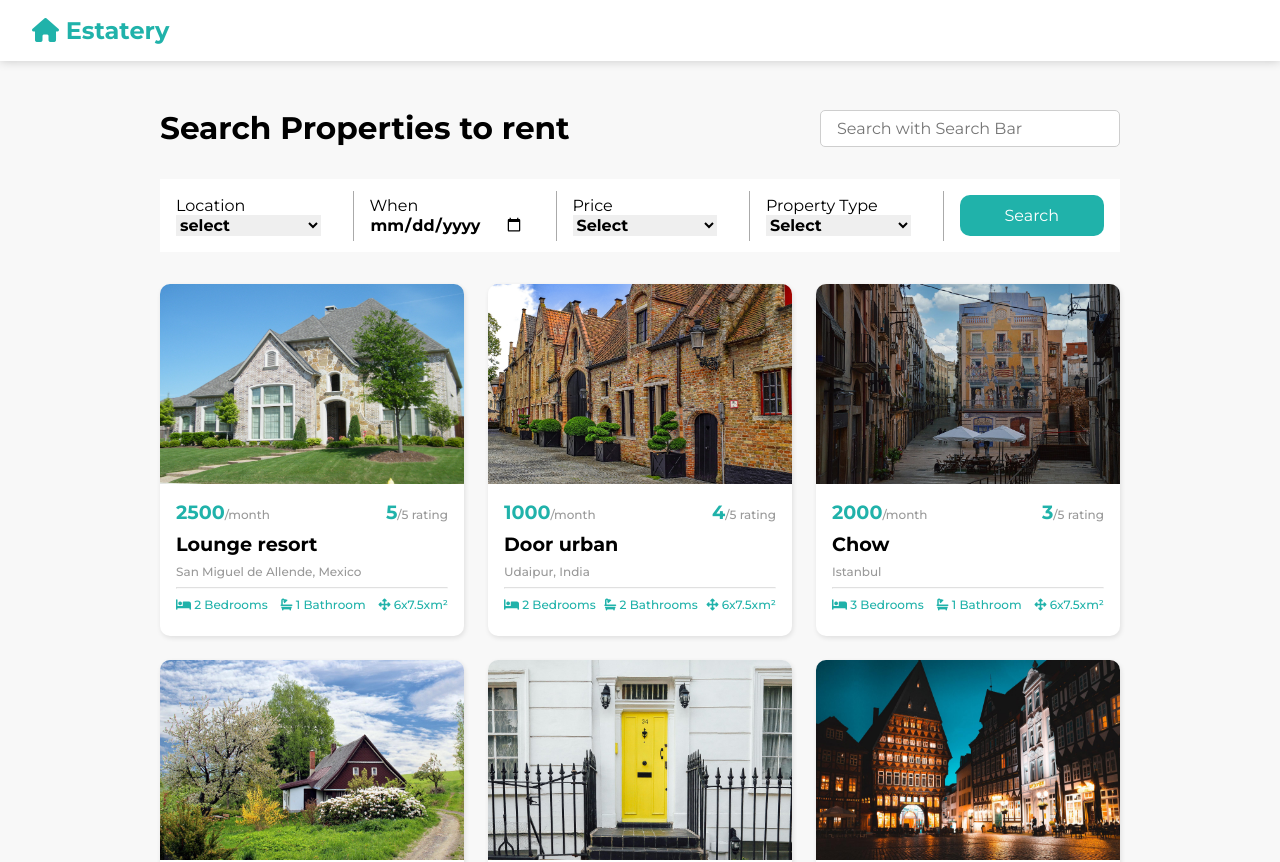
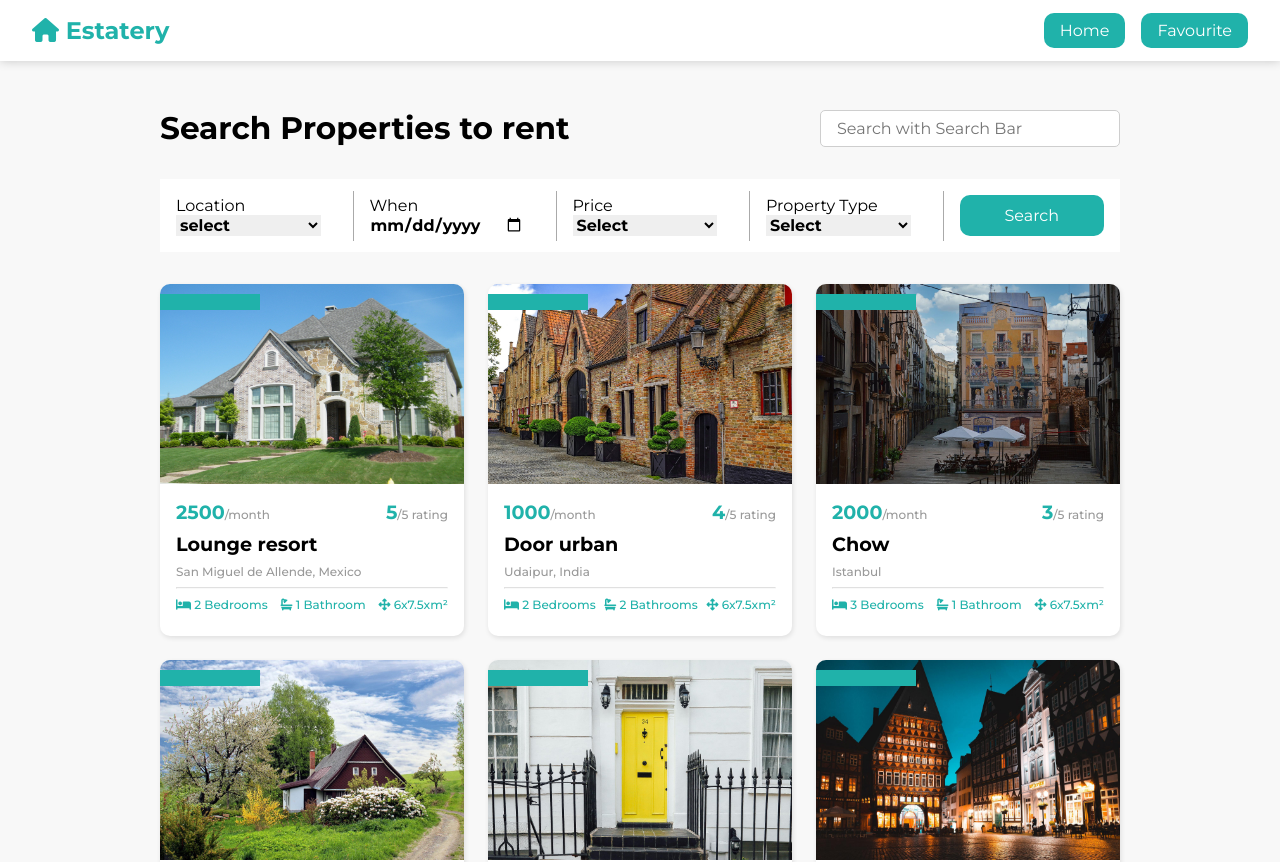
Before and after one commit to Tariq-act/Real-Estate, a React (Create React App) app: page / in a window 1280 px wide. Shown: the top 862 px of the page. Built offline with nearby package versions, Linux system fonts and the light colour scheme.

Commit message:
add favourite list add css

```diff
--- a/package.json
+++ b/package.json
@@ -9,6 +9,7 @@
     "react": "^18.2.0",
     "react-dom": "^18.2.0",
     "react-icons": "^4.4.0",
+    "react-router-dom": "^6.3.0",
     "react-scripts": "5.0.1",
     "web-vitals": "^2.1.4"
   },
--- a/public/index.html
+++ b/public/index.html
@@ -33,6 +33,11 @@
       referrerpolicy="no-referrer"
     />
 
+    <link
+      rel="stylesheet"
+      href="https://cdn.linearicons.com/free/1.0.0/icon-font.min.css"
+    />
+
     <title>React App</title>
   </head>
   <body>
--- a/src/App.js
+++ b/src/App.js
@@ -1,10 +1,15 @@
+import { Route, Router, Routes } from 'react-router-dom';
 import './App.css';
+import Favourite from './pages/home/favourite/favourite.page';
 import Home from './pages/home/home.page';
 
 function App() {
   return (
     <>
-      <Home />
+      <Routes>
+        <Route path='/' element={<Home />} />
+        <Route path='/favourite' element={<Favourite />} />
+      </Routes>
     </>
   );
 }
--- a/src/components/card/card.component.jsx
+++ b/src/components/card/card.component.jsx
@@ -1,5 +1,7 @@
-import React from 'react';
+import React, { useContext } from 'react';
 import './card.styles.css';
+
+import { GlobalContext } from '../../context/contextApi';
 
 function Capitalize(string) {
   return string.charAt(0).toUpperCase() + string.slice(1);
@@ -9,9 +11,22 @@ const Card = ({ data }) => {
   const { coverSrc, price, title, location, bed, bathroom, sqtFeet, rating } =
     data;
 
+  const { addFavouriteList, favorite } = useContext(GlobalContext);
+
+  const storeFavourite = favorite.find((item) => item.id === data.id);
+
+  const disabledButton = storeFavourite ? true : false;
+
   return (
     <>
       <div className='card'>
+        <button
+          className='favourite-btn'
+          disabled={disabledButton}
+          onClick={() => addFavouriteList(data)}
+        >
+          <span class='lnr lnr-star'></span>
+        </button>
         <img src={require(`../../assets/images/${coverSrc}`)} alt='' />
 
         <div className='card-content'>
--- a/src/components/card/card.styles.css
+++ b/src/components/card/card.styles.css
@@ -1,4 +1,5 @@
 .card {
+  position: relative;
   background-color: #fff;
   font-size: 0.75rem;
   box-shadow: 1px 2px 5px rgba(0, 0, 0, 0.1);
@@ -53,3 +54,29 @@
   color: lightseagreen;
   justify-content: space-between;
 }
+
+.favourite-btn {
+  display: inline-block;
+  position: absolute;
+  top: 10px;
+  left: 0px;
+  width: 100px;
+  border: none;
+  background-color: lightseagreen;
+  padding: 0.5rem 1rem;
+  cursor: pointer;
+  transition: all 0.4s ease-in-out;
+}
+
+.favourite-btn:hover {
+  background-color: rgb(33, 143, 137);
+}
+
+.favourite-btn span {
+  color: yellow;
+}
+
+.favourite-btn:disabled {
+  background-color: gray;
+  color: white;
+}
--- a/src/components/cardList/cardList.component.jsx
+++ b/src/components/cardList/cardList.component.jsx
@@ -9,7 +9,7 @@ import { GlobalContext } from '../../context/contextApi';
 const CardList = () => {
   const { list } = useContext(GlobalContext);
   return (
-    <div className='cardList'>
+    <div className='card-list'>
       {list.map((item) => (
         <Card key={item.id} data={item} />
       ))}
--- a/src/components/cardList/cardList.styles.css
+++ b/src/components/cardList/cardList.styles.css
@@ -1,4 +1,4 @@
-.cardList {
+.card-list {
   display: grid;
   grid-template-columns: repeat(3, 1fr);
   gap: 1.5rem;
--- a/src/components/navigation/navigation.component.jsx
+++ b/src/components/navigation/navigation.component.jsx
@@ -1,4 +1,6 @@
 import React from 'react';
+import { Link } from 'react-router-dom';
+
 import './navigation.styles.css';
 
 const Navigation = () => {
@@ -9,6 +11,11 @@ const Navigation = () => {
           {' '}
           <i className='fa-solid fa-house'></i> Estatery
         </div>
+
+        <div className='navigation-links'>
+          <Link to='/'>Home</Link>
+          <Link to='/favourite'>Favourite</Link>
+        </div>
       </div>
     </div>
   );
--- a/src/components/navigation/navigation.styles.css
+++ b/src/components/navigation/navigation.styles.css
@@ -2,6 +2,9 @@
   background-color: white;
   box-shadow: 0px 0px 10px rgba(0, 0, 0, 0.2);
   padding: 1rem 2rem;
+  display: flex;
+  align-items: center;
+  justify-content: space-between;
 }
 
 .navigation .logo {
@@ -9,3 +12,20 @@
   font-weight: bold;
   color: lightseagreen;
 }
+
+.navigation-links a {
+  text-decoration: none;
+  color: #fff;
+  background-color: lightseagreen;
+  border-radius: 10px;
+  padding: 0.5rem 1rem;
+  transition: all 0.2s ease-in-out;
+}
+
+.navigation-links a:hover {
+  opacity: 0.7;
+}
+
+.navigation-links > *:not(:last-child) {
+  margin-right: 1rem;
+}
--- a/src/context/contextApi.js
+++ b/src/context/contextApi.js
@@ -1,13 +1,32 @@
-import { createContext, useState, useEffect } from 'react';
+import { createContext, useState, useEffect, useReducer } from 'react';
 import data from '.././dummyData.json';
 
 // Initial state
-const initialState = {};
+const initialState = {
+  favorite: [],
+};
+
+const AppReducer = (state, action) => {
+  switch (action.type) {
+    case 'ADD_FAVOURITE':
+      return {
+        ...state,
+        favorite: [action.payload, ...state.favorite],
+      };
+    default:
+  }
+};
 
 export const GlobalContext = createContext(initialState);
 
 // provider component
 export const GlobalProvider = ({ children }) => {
+  const [state, dispatch] = useReducer(AppReducer, initialState);
+
+  const addFavouriteList = (card) => {
+    dispatch({ type: 'ADD_FAVOURITE', payload: card });
+  };
+
   const [list, setList] = useState(data);
   const [inputSearch, setInputSearch] = useState('');
   const [location, setLocation] = useState('');
@@ -125,6 +144,8 @@ export const GlobalProvider = ({ children }) => {
         search,
         handleSearch,
         result,
+        favorite: state.favorite,
+        addFavouriteList,
       }}
     >
       {children}
--- a/src/index.js
+++ b/src/index.js
@@ -4,12 +4,15 @@ import './index.css';
 import App from './App';
 
 import { GlobalProvider } from './context/contextApi';
+import { BrowserRouter } from 'react-router-dom';
 
 const root = ReactDOM.createRoot(document.getElementById('root'));
 root.render(
   <React.StrictMode>
     <GlobalProvider>
-      <App />
+      <BrowserRouter>
+        <App />
+      </BrowserRouter>
     </GlobalProvider>
   </React.StrictMode>
 );
--- /dev/null
+++ b/src/pages/home/favourite/favourite.page.jsx
@@ -0,0 +1,24 @@
+import React, { useContext } from 'react';
+import Card from '../../../components/card/card.component';
+import Navigation from '../../../components/navigation/navigation.component';
+import { GlobalContext } from '../../../context/contextApi';
+
+import '../../../components/cardList/cardList.styles.css';
+
+const Favourite = () => {
+  const { favorite } = useContext(GlobalContext);
+  return (
+    <>
+      <Navigation />
+      <div className='container'>
+        <div className='card-list'>
+          {favorite.map((item) => (
+            <Card data={item} />
+          ))}
+        </div>
+      </div>
+    </>
+  );
+};
+
+export default Favourite;
```
Also changed, not shown: 1 other file (tests, documents, lock files or other folders).
